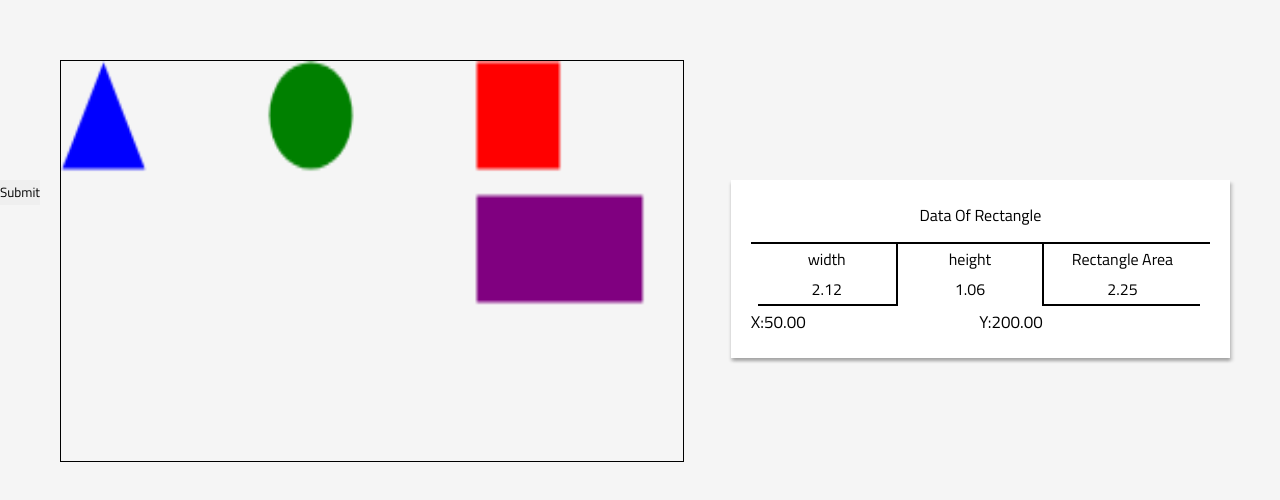
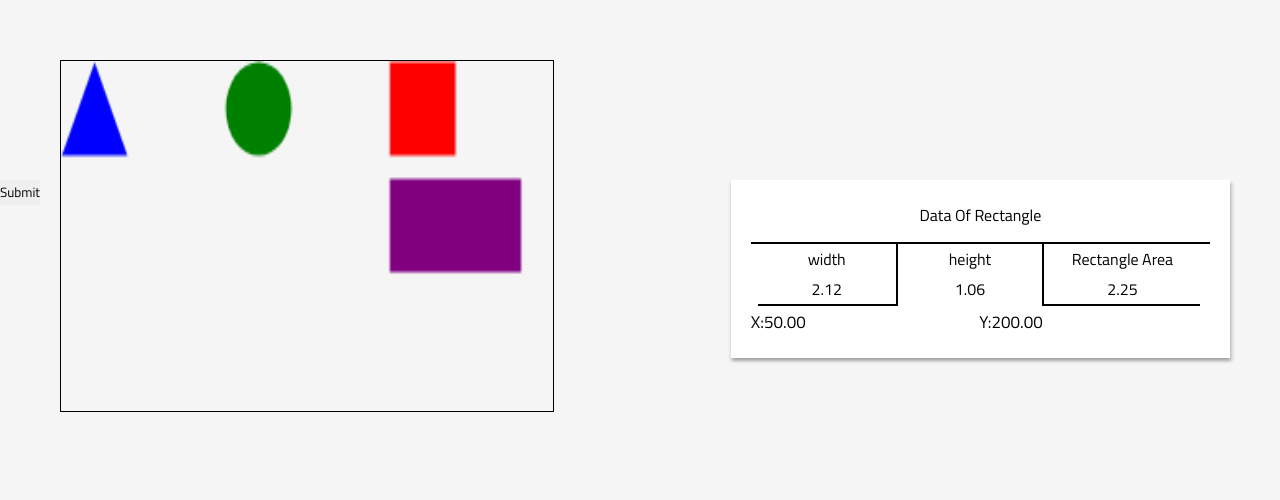
Before and after one commit to noureldinmegahed/Drawer, a plain HTML site: page index.html in a window 1280 px wide. Drawn offline with Linux system fonts and the light colour scheme.

Commit message:
Update style.css

```diff
--- a/assets/style/style.css
+++ b/assets/style/style.css
@@ -12,22 +12,22 @@
   background-color: #f5f5f5;
 }
 #drawer{
-  width: 90% !important;
-  height: 400px !important;
+  width: 80% !important;
+  height: 350px !important;
   margin-left: 30px;
   margin-top: 30px;
   /* display: inline-block; */
 }
 .canvas-container{
-  width: 90% !important;
-  height: 400px;
+  width: 80% !important;
+  height: 350px;
   margin-left: 30px;
   margin-top: 30px;
   display: inline-block;
 }
 .upper-canvas {
-  width: 90% !important;
-  height: 400px !important;
+  width: 80% !important;
+  height: 350px !important;
   margin-left: 30px;
   margin-top: 30px;
   display: inline-block;
@@ -78,3 +78,9 @@
   width: 49%;
   font-size: 17px;
 }
+#xundy{
+  margin-top: 20px;
+}
+#q{
+  text-align: right;
+}
```
